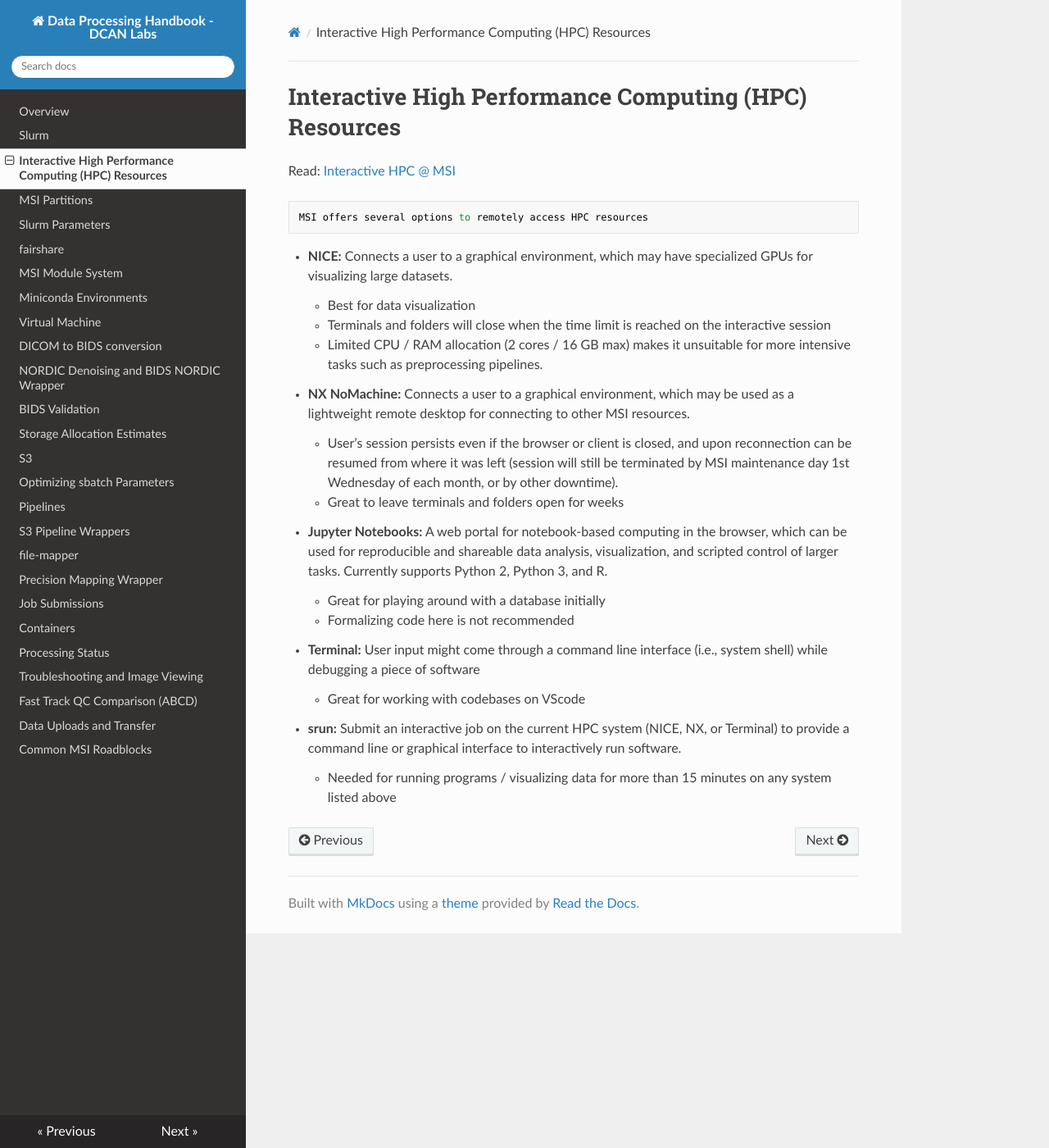
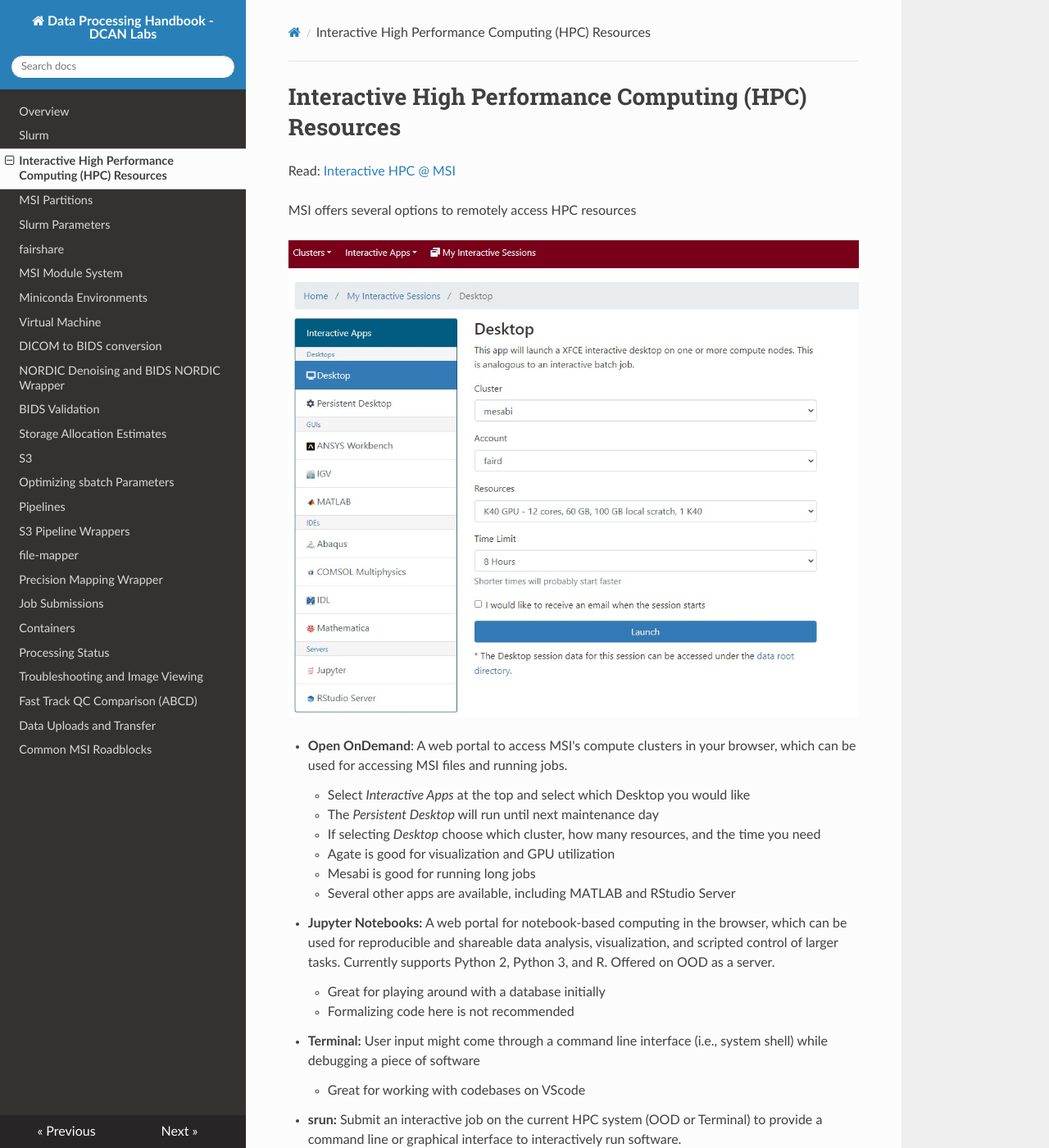
Before and after one commit to DCAN-Labs/cdni-brain, an MkDocs documentation site: the page built from docs/hpc.md, in a window 1280 px wide and 1400 px high. Shown: the whole window at 82% size. Built offline with MkDocs 1.6.1, drawn with Linux system fonts in a browser that asks for light colours; nearby versions of some CDN libraries.

Commit message:
updated to include OOD

```diff
--- a/docs/hpc.md
+++ b/docs/hpc.md
@@ -3,19 +3,21 @@
 Read: [Interactive HPC @ MSI](https://www.msi.umn.edu/content/interactive-hpc)
 
 
-    MSI offers several options to remotely access HPC resources
+MSI offers several options to remotely access HPC resources
 
-* **NICE:** Connects a user to a graphical environment, which may have specialized GPUs for visualizing large datasets.
-    * Best for data visualization
-    * Terminals and folders will close when the time limit is reached on the interactive session
-    * Limited CPU / RAM allocation (2 cores / 16 GB max) makes it unsuitable for more intensive tasks such as preprocessing pipelines.
-* **NX NoMachine:** Connects a user to a graphical environment, which may be used as a lightweight remote desktop for connecting to other MSI resources.
-    * User’s session persists even if the browser or client is closed, and upon reconnection can be resumed from where it was left (session will still be terminated by MSI maintenance day 1st Wednesday of each month, or by other downtime).
-    * Great to leave terminals and folders open for weeks
-* **Jupyter Notebooks:** A web portal for notebook-based computing in the browser, which can be used for reproducible and shareable data analysis, visualization, and scripted control of larger tasks. Currently supports Python 2, Python 3, and R.
+![Open OnDemand Window](img/ood_example.jpeg)
+
+* **Open OnDemand**: A web portal to access MSI's compute clusters in your browser, which can be used for accessing MSI files and running jobs.
+    * Select *Interactive Apps* at the top and select which Desktop you would like
+    * The *Persistent Desktop* will run until next maintenance day
+    * If selecting *Desktop* choose which cluster, how many resources, and the time you need
+    * Agate is good for visualization and GPU utilization
+    * Mesabi is good for running long jobs
+    * Several other apps are available, including MATLAB and RStudio Server
+* **Jupyter Notebooks:** A web portal for notebook-based computing in the browser, which can be used for reproducible and shareable data analysis, visualization, and scripted control of larger tasks. Currently supports Python 2, Python 3, and R. Offered on OOD as a server.
     * Great for playing around with a database initially
     * Formalizing code here is not recommended
 * **Terminal:** User input might come through a command line interface (i.e., system shell) while debugging a piece of software
     * Great for working with codebases on VScode
-* **srun:**  Submit an interactive job on the current HPC system (NICE, NX, or Terminal) to provide a command line or graphical interface to interactively run software.
+* **srun:**  Submit an interactive job on the current HPC system (OOD or Terminal) to provide a command line or graphical interface to interactively run software.
     * Needed for running programs / visualizing data for more than 15 minutes on any system listed above
```
Also changed, not shown: docs/img/ood_example.jpeg (added).
